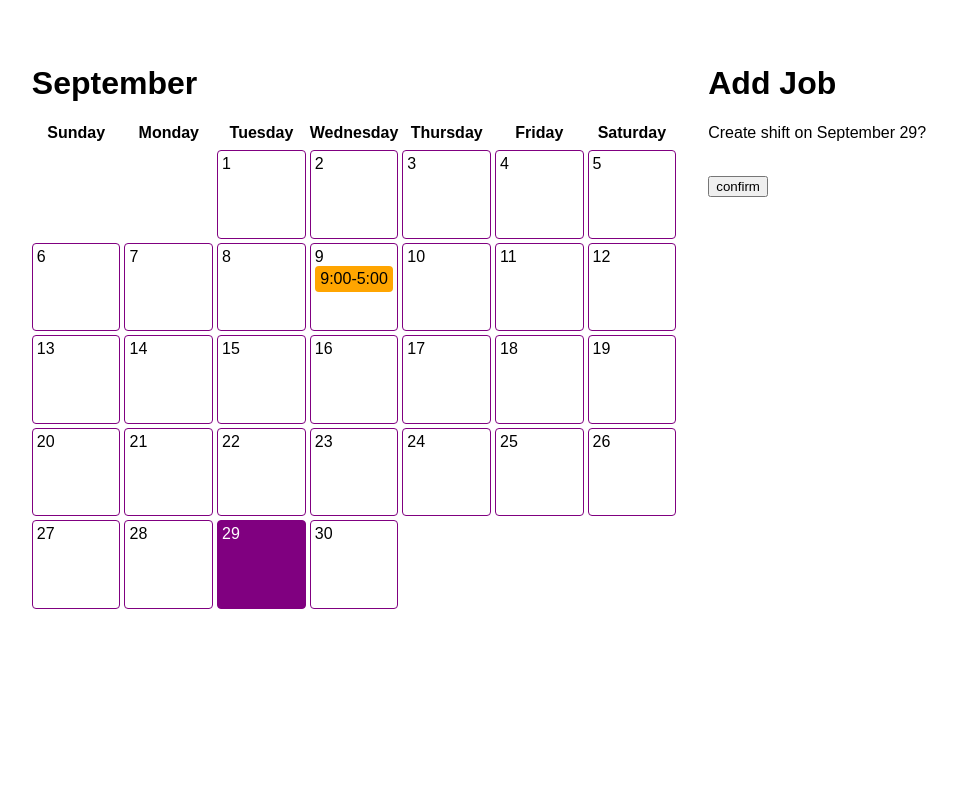
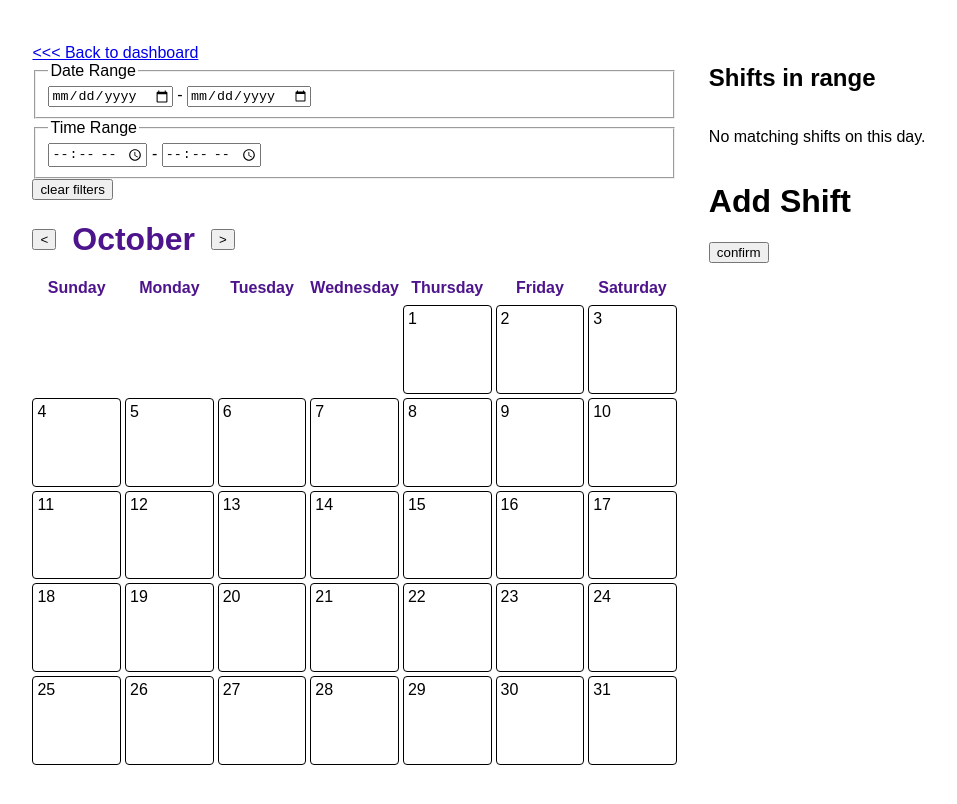
Before and after one commit to ThomasLalo/flexibleWorker2, a SvelteKit app: page /manager/add-job in a window 1280 px wide. Shown: the top 804 px of the page, without its empty margins (161-1118 px from the left). Built offline with nearby package versions, Linux system fonts and the light colour scheme.

Commit message:
Dynamic filtering for Calendar. Sorted shared data by date and time.

```diff
--- a/src/lib/Calender.svelte
+++ b/src/lib/Calender.svelte
@@ -7,15 +7,15 @@
     let {
         claimedShifts,
         unclaimedShifts,
-        startDate = new Date(),
-        endDate = new Date(),
+        startDate = null,
+        endDate = null,
         selectedDay = $bindable(null),
         selectedShift = $bindable(null)
     }: {
         claimedShifts: Shift[];
         unclaimedShifts: Shift[];
-        startDate?: Date;
-        endDate?: Date;
+        startDate?: Date| null;
+        endDate?: Date| null;
         selectedDay?: CalendarDay | null;
         selectedShift?: Shift | null;
     } = $props();
@@ -25,22 +25,19 @@
         ...unclaimedShifts
     ]);
 
-    // reactive state variables that don't react to changes to props
-    // changes to props never happen. the docs will tell you this should be $derived because the data comes from reactive $props, but that only makes sense if props change
-    // this is me being stubborn about what making the code written in a way implies what it actually does. so I'm supressing the warnings.
-    // svelte-ignore state_referenced_locally
-    let year = $state(startDate.getFullYear());
-    // svelte-ignore state_referenced_locally
-    let month = $state(startDate.getMonth()+1); // 1-based
 
-    // svelte-ignore state_referenced_locally
-    const startMonth = startDate.getMonth()+1;
-    // svelte-ignore state_referenced_locally
-    const startDay = startDate.getDate();
-    // svelte-ignore state_referenced_locally
-    const endMonth = endDate.getMonth()+1;
-    // svelte-ignore state_referenced_locally
-    const endDay = endDate.getDate();
+    const initialDate = $derived(startDate ?? new Date());
+
+    let year = $state(new Date().getFullYear());
+    let month = $state(new Date().getMonth() + 1);
+
+    $effect(() => {
+        if (startDate) {
+            year = startDate.getFullYear();
+            month = startDate.getMonth() + 1;
+        }
+    });
+
 
     const monthNames = ['January','February','March','April','May','June',
         'July','August','September','October','November','December'];
@@ -54,11 +51,12 @@
         return shifts.filter(shift => shift.month === month && shift.day === day);
     };
 
-    function isInRange(day: number): boolean {
-        const afterStart = month > startMonth || (month === startMonth && day >= startDay);
-        const beforeEnd = month < endMonth || (month === endMonth && day <= endDay);
-        return afterStart && beforeEnd;
-    };
+function isInRange(day: number): boolean {
+    if (!startDate && !endDate) return false;
+
+    const date = new Date(year, month - 1, day);
+    return (!startDate || date >= startDate) && (!endDate || date <= endDate);
+}
 
     function changeMonth(direction: string) {
         switch(direction) {
--- a/src/lib/shared.svelte.ts
+++ b/src/lib/shared.svelte.ts
@@ -30,43 +30,25 @@ export const locations: Location[] = $state([
     shifts: [
       { month: 9, day: 1, startTime: 9, endTime: 15, role: "handler" },
       { month: 9, day: 2, startTime: 9, endTime: 15, role: "courier" },
+      { month: 9, day: 5, startTime: 8, endTime: 16, role: "handler" },
+      { month: 9, day: 9, startTime: 10, endTime: 18, role: "courier" },
       { month: 9, day: 10, startTime: 9, endTime: 17, role: "handler", worker: "Emma Johnson", canceled: true },
       { month: 9, day: 12, startTime: 12, endTime: 18, role: "courier", worker: "Noah Bennett" },
-
       { month: 9, day: 15, startTime: 7, endTime: 15, role: "handler", worker: "Emma Johnson" },
       { month: 9, day: 15, startTime: 8, endTime: 16, role: "courier", worker: "Liam Carter" },
       { month: 9, day: 15, startTime: 9, endTime: 17, role: "handler", worker: "Olivia Martinez" },
       { month: 9, day: 15, startTime: 10, endTime: 18, role: "courier", worker: "Noah Bennett" },
       { month: 9, day: 15, startTime: 12, endTime: 20, role: "handler", worker: "Ava Thompson" },
       { month: 9, day: 15, startTime: 14, endTime: 22, role: "courier", worker: "Isabella Patel" },
-
       { month: 9, day: 17, startTime: 9, endTime: 15, role: "handler" },
       { month: 9, day: 17, startTime: 9, endTime: 15, role: "courier" },
-
+      { month: 9, day: 21, startTime: 9, endTime: 17, role: "handler" },
       { month: 9, day: 27, startTime: 6, endTime: 14, role: "handler", worker: "Sophia Nguyen" },
       { month: 9, day: 27, startTime: 7, endTime: 15, role: "courier", worker: "Ethan Brooks" },
       { month: 9, day: 27, startTime: 8, endTime: 16, role: "handler", worker: "Lucas Foster", canceled: true },
       { month: 9, day: 27, startTime: 11, endTime: 19, role: "courier", worker: "Mason Reed" },
       { month: 9, day: 27, startTime: 12, endTime: 20, role: "handler", worker: "Emma Johnson" },
       { month: 9, day: 27, startTime: 14, endTime: 22, role: "courier", worker: "Liam Carter" },
-
-      { month: 9, day: 30, startTime: 11, endTime: 19, role: "handler", worker: "Olivia Martinez", timeChanged: true },
-      { month: 10, day: 1, startTime: 9, endTime: 15, role: "handler" },
-      { month: 10, day: 10, startTime: 10, endTime: 16, role: "courier", worker: "Ethan Brooks" },
-
-      { month: 10, day: 11, startTime: 7, endTime: 15, role: "handler", worker: "Olivia Martinez" },
-      { month: 10, day: 11, startTime: 8, endTime: 16, role: "courier", worker: "Noah Bennett" },
-      { month: 10, day: 11, startTime: 9, endTime: 17, role: "handler", worker: "Ava Thompson" },
-      { month: 10, day: 11, startTime: 10, endTime: 18, role: "courier", worker: "Isabella Patel" },
-      { month: 10, day: 11, startTime: 12, endTime: 20, role: "courier", worker: "Ethan Brooks" },
-      { month: 10, day: 11, startTime: 13, endTime: 21, role: "handler", worker: "Lucas Foster" },
-      { month: 10, day: 15, startTime: 7, endTime: 15, role: "handler", worker: "Emma Johnson" },
-
-
-      // Unclaimed shifts available to book.
-      { month: 9, day: 5, startTime: 8, endTime: 16, role: "handler" },
-      { month: 9, day: 9, startTime: 10, endTime: 18, role: "courier" },
-      { month: 9, day: 21, startTime: 9, endTime: 17, role: "handler" },
       { month: 9, day: 28, startTime: 8, endTime: 16, role: "courier" },
       { month: 9, day: 28, startTime: 9, endTime: 17, role: "handler" },
       { month: 9, day: 28, startTime: 12, endTime: 20, role: "courier" },
@@ -75,10 +57,20 @@ export const locations: Location[] = $state([
       { month: 9, day: 29, startTime: 12, endTime: 20, role: "handler" },
       { month: 9, day: 30, startTime: 8, endTime: 16, role: "courier" },
       { month: 9, day: 30, startTime: 9, endTime: 17, role: "handler" },
+      { month: 9, day: 30, startTime: 11, endTime: 19, role: "handler", worker: "Olivia Martinez", timeChanged: true },
       { month: 9, day: 30, startTime: 12, endTime: 20, role: "courier" },
+      { month: 10, day: 1, startTime: 9, endTime: 15, role: "handler" },
       { month: 10, day: 2, startTime: 8, endTime: 16, role: "handler" },
       { month: 10, day: 5, startTime: 9, endTime: 17, role: "courier" },
       { month: 10, day: 9, startTime: 10, endTime: 18, role: "handler" },
+      { month: 10, day: 10, startTime: 10, endTime: 16, role: "courier", worker: "Ethan Brooks" },
+      { month: 10, day: 11, startTime: 7, endTime: 15, role: "handler", worker: "Olivia Martinez" },
+      { month: 10, day: 11, startTime: 8, endTime: 16, role: "courier", worker: "Noah Bennett" },
+      { month: 10, day: 11, startTime: 9, endTime: 17, role: "handler", worker: "Ava Thompson" },
+      { month: 10, day: 11, startTime: 10, endTime: 18, role: "courier", worker: "Isabella Patel" },
+      { month: 10, day: 11, startTime: 12, endTime: 20, role: "courier", worker: "Ethan Brooks" },
+      { month: 10, day: 11, startTime: 13, endTime: 21, role: "handler", worker: "Lucas Foster" },
+      { month: 10, day: 15, startTime: 7, endTime: 15, role: "handler", worker: "Emma Johnson" },
       { month: 10, day: 15, startTime: 8, endTime: 16, role: "courier" },
       { month: 10, day: 23, startTime: 12, endTime: 20, role: "handler" },
       { month: 10, day: 30, startTime: 9, endTime: 17, role: "courier" },
@@ -87,39 +79,16 @@ export const locations: Location[] = $state([
   {
     address: "456 Oak St.",
     shifts: [
+      { month: 9, day: 4, startTime: 7, endTime: 15, role: "handler" },
+      { month: 9, day: 11, startTime: 9, endTime: 17, role: "courier" },
       { month: 9, day: 16, startTime: 8, endTime: 16, role: "courier", worker: "Liam Carter" },
-
       { month: 9, day: 20, startTime: 7, endTime: 15, role: "courier", worker: "Mason Reed" },
       { month: 9, day: 20, startTime: 8, endTime: 16, role: "handler", worker: "Sophia Nguyen" },
       { month: 9, day: 20, startTime: 9, endTime: 17, role: "courier", worker: "Liam Carter" },
       { month: 9, day: 20, startTime: 10, endTime: 18, role: "handler", worker: "Emma Johnson" },
       { month: 9, day: 20, startTime: 12, endTime: 20, role: "courier", worker: "Isabella Patel" },
       { month: 9, day: 20, startTime: 14, endTime: 22, role: "handler", worker: "Lucas Foster" },
-
       { month: 9, day: 22, startTime: 10, endTime: 16, role: "courier" },
-      { month: 10, day: 2, startTime: 8, endTime: 14, role: "handler", worker: "Ava Thompson", canceled: true },
-
-      { month: 10, day: 4, startTime: 6, endTime: 14, role: "handler", worker: "Ava Thompson" },
-      { month: 10, day: 4, startTime: 8, endTime: 16, role: "courier", worker: "Noah Bennett" },
-      { month: 10, day: 4, startTime: 9, endTime: 17, role: "handler", worker: "Olivia Martinez" },
-      { month: 10, day: 4, startTime: 11, endTime: 19, role: "courier", worker: "Ethan Brooks" },
-      { month: 10, day: 4, startTime: 13, endTime: 21, role: "handler", worker: "Sophia Nguyen" },
-      { month: 10, day: 4, startTime: 14, endTime: 22, role: "courier", worker: "Mason Reed", timeChanged: true },
-
-      { month: 10, day: 12, startTime: 12, endTime: 18, role: "handler" },
-
-      { month: 10, day: 18, startTime: 7, endTime: 15, role: "handler", worker: "Emma Johnson" },
-      { month: 10, day: 18, startTime: 8, endTime: 16, role: "courier", worker: "Liam Carter" },
-      { month: 10, day: 18, startTime: 9, endTime: 17, role: "courier" },
-      { month: 10, day: 18, startTime: 10, endTime: 18, role: "handler", worker: "Lucas Foster" },
-      { month: 10, day: 18, startTime: 12, endTime: 20, role: "handler", worker: "Sophia Nguyen" },
-      { month: 10, day: 18, startTime: 13, endTime: 21, role: "courier", worker: "Noah Bennett" },
-
-      { month: 10, day: 20, startTime: 9, endTime: 17, role: "courier", worker: "Mason Reed", timeChanged: true },
-
-      // Unclaimed shifts available to book.
-      { month: 9, day: 4, startTime: 7, endTime: 15, role: "handler" },
-      { month: 9, day: 11, startTime: 9, endTime: 17, role: "courier" },
       { month: 9, day: 24, startTime: 10, endTime: 18, role: "handler" },
       { month: 9, day: 28, startTime: 8, endTime: 16, role: "courier" },
       { month: 9, day: 28, startTime: 10, endTime: 18, role: "handler" },
@@ -131,9 +100,24 @@ export const locations: Location[] = $state([
       { month: 9, day: 30, startTime: 10, endTime: 18, role: "handler" },
       { month: 9, day: 30, startTime: 12, endTime: 20, role: "courier" },
       { month: 10, day: 1, startTime: 9, endTime: 17, role: "handler" },
+      { month: 10, day: 2, startTime: 8, endTime: 14, role: "handler", worker: "Ava Thompson", canceled: true },
+      { month: 10, day: 4, startTime: 6, endTime: 14, role: "handler", worker: "Ava Thompson" },
+      { month: 10, day: 4, startTime: 8, endTime: 16, role: "courier", worker: "Noah Bennett" },
+      { month: 10, day: 4, startTime: 9, endTime: 17, role: "handler", worker: "Olivia Martinez" },
+      { month: 10, day: 4, startTime: 11, endTime: 19, role: "courier", worker: "Ethan Brooks" },
+      { month: 10, day: 4, startTime: 13, endTime: 21, role: "handler", worker: "Sophia Nguyen" },
+      { month: 10, day: 4, startTime: 14, endTime: 22, role: "courier", worker: "Mason Reed", timeChanged: true },
       { month: 10, day: 6, startTime: 8, endTime: 16, role: "courier" },
       { month: 10, day: 10, startTime: 10, endTime: 18, role: "handler" },
+      { month: 10, day: 12, startTime: 12, endTime: 18, role: "handler" },
       { month: 10, day: 16, startTime: 12, endTime: 20, role: "courier" },
+      { month: 10, day: 18, startTime: 7, endTime: 15, role: "handler", worker: "Emma Johnson" },
+      { month: 10, day: 18, startTime: 8, endTime: 16, role: "courier", worker: "Liam Carter" },
+      { month: 10, day: 18, startTime: 9, endTime: 17, role: "courier" },
+      { month: 10, day: 18, startTime: 10, endTime: 18, role: "handler", worker: "Lucas Foster" },
+      { month: 10, day: 18, startTime: 12, endTime: 20, role: "handler", worker: "Sophia Nguyen" },
+      { month: 10, day: 18, startTime: 13, endTime: 21, role: "courier", worker: "Noah Bennett" },
+      { month: 10, day: 20, startTime: 9, endTime: 17, role: "courier", worker: "Mason Reed", timeChanged: true },
       { month: 10, day: 24, startTime: 7, endTime: 15, role: "handler" },
       { month: 10, day: 31, startTime: 9, endTime: 17, role: "courier" },
     ],
--- a/src/routes/manager/add-job/+page.svelte
+++ b/src/routes/manager/add-job/+page.svelte
@@ -1,74 +1,163 @@
-<script>
+<script lang="ts">
+  import { goto } from '$app/navigation';
+  import { page } from '$app/state';
+  import { locations } from '#lib/shared.svelte.ts';
+  import { roster } from '#lib/shared.svelte.ts';
+  import type { Shift } from '#lib/shared.svelte.ts';
+  import Calender, { type CalendarDay } from '#lib/Calender.svelte';
+
+  let selectedDay = $state<CalendarDay | null>(null);
+  let selectedShift = $state<Shift | null>(null);
+
+  function selectDay(day: CalendarDay | null) {
+    selectedDay = day;
+    selectedShift = null;
+  }
+  // const worker = "Emma Johnson";
+  // const role = $derived(
+  //   roster.find(person => person.name === worker)?.role
+  // );
+
+  const loc = page.url.searchParams.get("location");
+  // more or less typing the value to be preset input or empty string. avoids TS/svelte compiler warnings
+  let sd = $state(page.url.searchParams.get("startDate") ?? "");
+  let ed = $state(page.url.searchParams.get("endDate") ?? "");
+  let st = $state(page.url.searchParams.get("startTime") ?? "");
+  let et = $state(page.url.searchParams.get("endTime") ?? "");
+  const selectedLocation = locations.find(item => item.address === loc);
+
+  // new Date("" + "T00:00") would cause an error
+  let startDate = $derived(sd ? new Date(sd + "T00:00") : null);
+  let endDate = $derived(ed ? new Date(ed + "T00:00") : null);
+  // parseInt("") === NaN
+  let startHour = $derived(st ? parseInt(st) : null);
+  let endHour = $derived(et ? parseInt(et) : null);
+
+  const shiftsInRange: Shift[] = $derived(
+    selectedLocation?.shifts.filter(shift => {
+      const year = startDate?.getFullYear() ?? new Date().getFullYear();
+      const date = new Date(year, shift.month - 1, shift.day);
+      return (
+        // if null give true since that part of the filter does not apply
+        (!startDate || date >= startDate) &&
+        (!endDate || date <= endDate) &&
+        (startHour === null || shift.startTime >= startHour) &&
+        (endHour === null || shift.endTime <= endHour)
+      );
+    }) ?? []
+  );
+
+  const unclaimedShifts = $derived(
+    shiftsInRange.filter(shift => !shift.worker) ?? []
+  );
+
+  const claimedShifts = $derived(
+    shiftsInRange.filter(shift => shift.worker != null) ?? []
+  );
+
+  const shiftsForSelectedDay = $derived.by(() => {
+    const day = selectedDay;
+    return day
+      ? [...claimedShifts, ...unclaimedShifts].filter(
+          shift => shift.month === day.month && shift.day === day.day
+        )
+      : [];
+  });
+
+  function addShift() {
+    return;
+  }
+
+  function clearFilters() {
+  sd = ed = st = et = "";
+  selectedDay = null;
+}
 
 </script>
 
-<!-- https://codepen.io/editor/Thomas-Lalo/pen/01a0d11e-f199-7798-b5d4-fe2d10208e3f -->
+<!-- I'm not sure where the codepen for this form ended up -->
 
 <main>
   <div class = "panel">
+    <a href="/manager">&lt;&lt;&lt; Back to dashboard</a>
+    <fieldset>
+      <legend>Date Range</legend>
+      <input type="date" bind:value={sd} />
+      -
+      <input type="date" bind:value={ed} />
+    </fieldset>
 
-    <h1>September</h1>
-    <div class="calendar">
+    <fieldset>
+      <legend>Time Range</legend>
+      <input type="time" bind:value={st} />
+      -
+      <input type="time" bind:value={et} />
+    </fieldset>
 
-      <div class="label" id="Sunday">Sunday</div>
-      <div class="label" id="Monday">Monday</div>
-      <div class="label" id="Tuesday">Tuesday</div>
-      <div class="label" id="Wednesday">Wednesday</div>
-      <div class="label" id="Thursday">Thursday</div>
-      <div class="label" id="Friday">Friday</div>
-      <div class="label" id="Saturday">Saturday</div>
+    <button type="button" aria-label="clear filters" onclick={clearFilters}> clear filters</button>
 
-      <div class="day empty"></div>
-      <div class="day empty"></div>
+    <Calender {claimedShifts} {unclaimedShifts} {startDate} {endDate}
+      bind:selectedDay={() => selectedDay, selectDay} bind:selectedShift/>
+  </div>
 
-      <div class="day">1</div>
-      <div class="day">2</div>
-      <div class="day">3</div>
-      <div class="day">4</div>
-      <div class="day">5</div>
-      <div class="day">6</div>
-      <div class="day">7</div>
-      <div class="day">8</div>
-      <div class="day">
-        9
-        <div class="shift">
-          9:00-5:00
-          <span class="shift-tooltip">I will make this display the job details nicely later</span>
-        </div>
+  <div class="panel claim-panel">
+    <h2>
+      {selectedDay
+        ? `Shifts for ${selectedDay.month}/${selectedDay.day}/${selectedDay.year}`
+        : 'Shifts in range'}
+    </h2>
+
+    {#if selectedDay}
+      <div class="day-shift-list">
+        {#each shiftsForSelectedDay as shift (shift)}
+          <button type="button" class="shift-option"
+            class:claimed={Boolean(shift.worker)}
+            class:selected={shift === selectedShift}
+            onclick={() => selectedShift = shift}>
+            <span>{shift.startTime}:00–{shift.endTime}:00 ({shift.role})</span>
+            <span>{shift.worker ? `Claimed by ${shift.worker}` : 'Available'}</span>
+            {#if shift.canceled}<span>Canceled</span>{/if}
+          </button>
+        {:else}
+          <p>No matching shifts on this day.</p>
+        {/each}
       </div>
-      <div class="day">10</div>
-      <div class="day">11</div>
-      <div class="day">12</div>
-      <div class="day">13</div>
-      <div class="day">14</div>
-      <div class="day">15</div>
-      <div class="day">16</div>
-      <div class="day">17</div>
-      <div class="day">18</div>
-      <div class="day">19</div>
-      <div class="day">20</div>
-      <div class="day">21</div>
-      <div class="day">22</div>
-      <div class="day">23</div>
-      <div class="day">24</div>
-      <div class="day">25</div>
-      <div class="day">26</div>
-      <div class="day">27</div>
-      <div class="day">28</div>
-      <div class="day selected-day">29</div>
-      <div class="day">30</div>
 
-      <div class="day empty"></div>
-      <div class="day empty"></div>
-      <div class="day empty"></div>
+    {:else}
+      <!-- <p>Select a calendar day to see all its matching shifts.</p> -->
+      <div class="day-shift-list">
+        {#each shiftsInRange as shift (shift)}
+          <button type="button" class="shift-option"
+            class:claimed={Boolean(shift.worker)}
+            class:selected={shift === selectedShift}
+            onclick={() => selectedShift = shift}>
+            <span>{shift.month}/{shift.day} {shift.startTime}:00 - {shift.endTime}:00 </span>
+            <span>{shift.role.charAt(0).toUpperCase() + shift.role.slice(1)} - {shift.worker ? `Claimed by ${shift.worker}` : 'Available'}</span>
+            {#if shift.canceled}<span>Canceled</span>{/if}
+          </button>
 
-    </div>
+        {:else}
+          <p>No matching shifts on this day.</p>
+        {/each}
+      </div>
+    {/if}
+    {#if selectedShift}
+      <p>
+        Selected: {selectedShift.month}/{selectedShift.day},
+        {selectedShift.startTime}:00–{selectedShift.endTime}:00
+      </p>
+    {/if}
+    <h1>Add Shift</h1>
 
-  </div>
-  <div class = "panel">
-    <h1>Add Job</h1>
-    <p>Create shift on September 29? </p> <br>
-    <button type="button">confirm</button>
+    <!-- <h3>Job description: </h3>
+    <p class="job-description">Lorem ipsum dolor sit amet, consectetur adipiscing elit. Phasellus eget dignissim eros. Quisque magna dolor, rhoncus in lacinia in, volutpat in sem. Suspendisse iaculis pretium felis quis consequat. Cras eget condimentum neque, non molestie nulla. Vivamus vitae luctus magna.</p>
+    <h3>Requirements: </h3>
+    <p>CDL</p>
+    <h3>Location: </h3>
+    <p>123 Address Dr</p>
+
+    <h3>Claim 9-5 shift on September 29? </h3> -->
+    <button type="button" onclick={addShift}>confirm</button>
 
 </div>
 </main>
@@ -88,84 +177,34 @@
     padding: 1rem;
   }
 
-  .calendar {
-    display: grid;
-    grid-template-columns: repeat(7, 1fr);
-    gap: 4px;
-    max-width: 700px;
+  .day-shift-list {
+    display: flex;
+    flex-direction: column;
+    gap: 8px;
   }
 
-  .label {
-    font-weight: bold;
-    text-align: center;
-    padding-bottom: 4px;
+  .shift-option {
+    display: flex;
+    flex-direction: column;
+    gap: 4px;
+    padding: 8px;
+    border: 1px solid #4D148C;
+    border-radius: 4px;
+    background-color: #CCCCCC;
+    color: black;
+    font: inherit;
+    text-align: left;
+    cursor: pointer;
   }
 
-  .day {
-    aspect-ratio: 1;
-    padding: 4px;
-    border: 1px solid purple;
-    border-radius: 4px;
+  .shift-option.claimed {
+    background-color: #FF6600;
   }
 
-  .day:hover {
-    background-color: purple;
+  .shift-option.selected {
+    background-color: #333333;
     color: white;
-  }
-
-  .day.empty {
-    border: none;
-  }
-
-  .day.empty:hover {
-    background-color: white;
-  }
-
-  .shift {
-    background-color: orange;
-    text-align: center;
-    padding: 4px;
-    border-radius: 4px;
-    cursor: pointer;
-    position: relative;
-  }
-
-  .shift-tooltip {
-    visibility: hidden;
-    position: absolute;
-    top: 50%;
-    left: 110%;
-    transform: translateY(-50%);
-    z-index: 1;
-    background-color: white;
-    color: black;
-    padding: 4px 4px;
-    border-radius: 4px;
-    border: 1px solid black;
-    width: 200px;
-  }
-
-  .shift-tooltip::after {
-    content: "";
-    position: absolute;
-    top: 50%;
-    left: -5px;
-    width: 10px;
-    height: 10px;
-    box-sizing: border-box;
-    background-color: inherit;
-    border-left: inherit;
-    border-bottom: inherit;
-    transform: translateY(-50%) rotate(45deg);
-  }
-
-  .shift:hover .shift-tooltip {
-    visibility: visible;
-  }
-
-  .selected-day {
-    background-color: purple;
-    color: white;
+    outline: 2px solid #4D148C;
   }
 
 </style>
```
